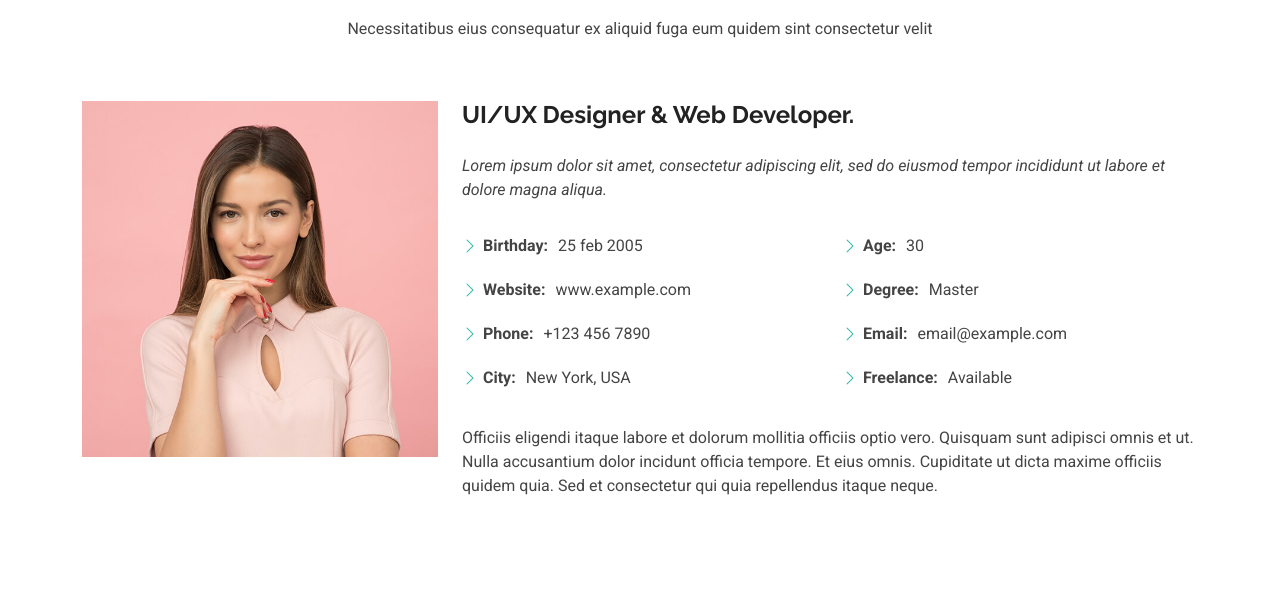
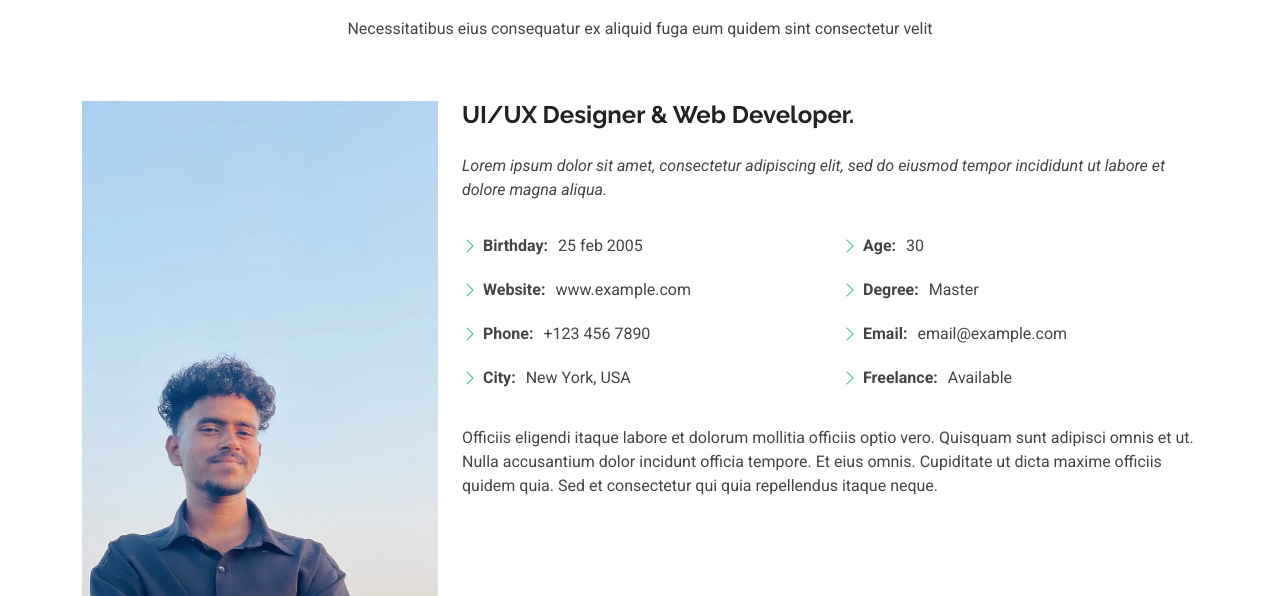
Before and after one commit to madhesh-hash/portfolio, a plain HTML site: page about.html in a window 1280 px wide. Shown: the part 204-800 px from the top of the page. Drawn offline with Linux system fonts and the light colour scheme.

Commit message:
Update about.html

```diff
--- a/about.html
+++ b/about.html
@@ -101,7 +101,7 @@
 
         <div class="row gy-4 justify-content-center">
           <div class="col-lg-4">
-            <img src="assets/img/profile-img.jpg" class="img-fluid" alt="">
+            <img src="assets/img/IMG_20250309_191043_828.webp" class="img-fluid" alt="">
           </div>
           <div class="col-lg-8 content">
             <h2>UI/UX Designer &amp; Web Developer.</h2>
```
